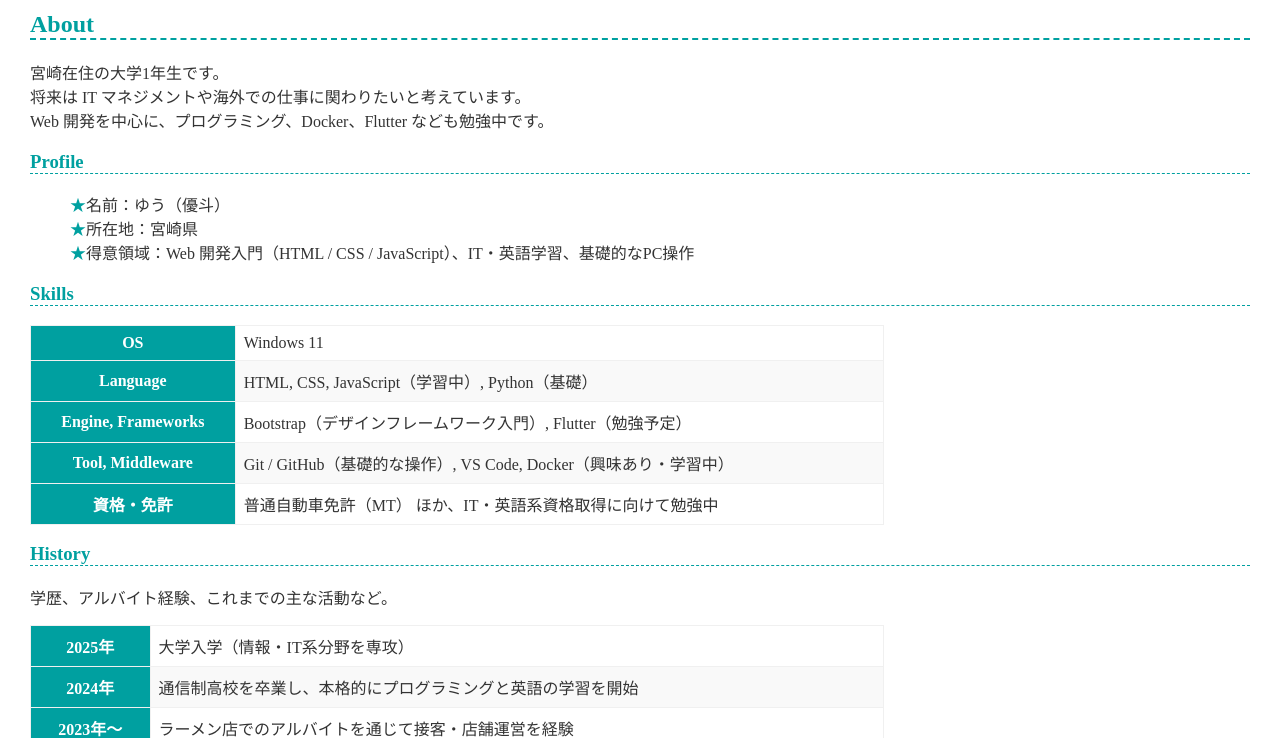
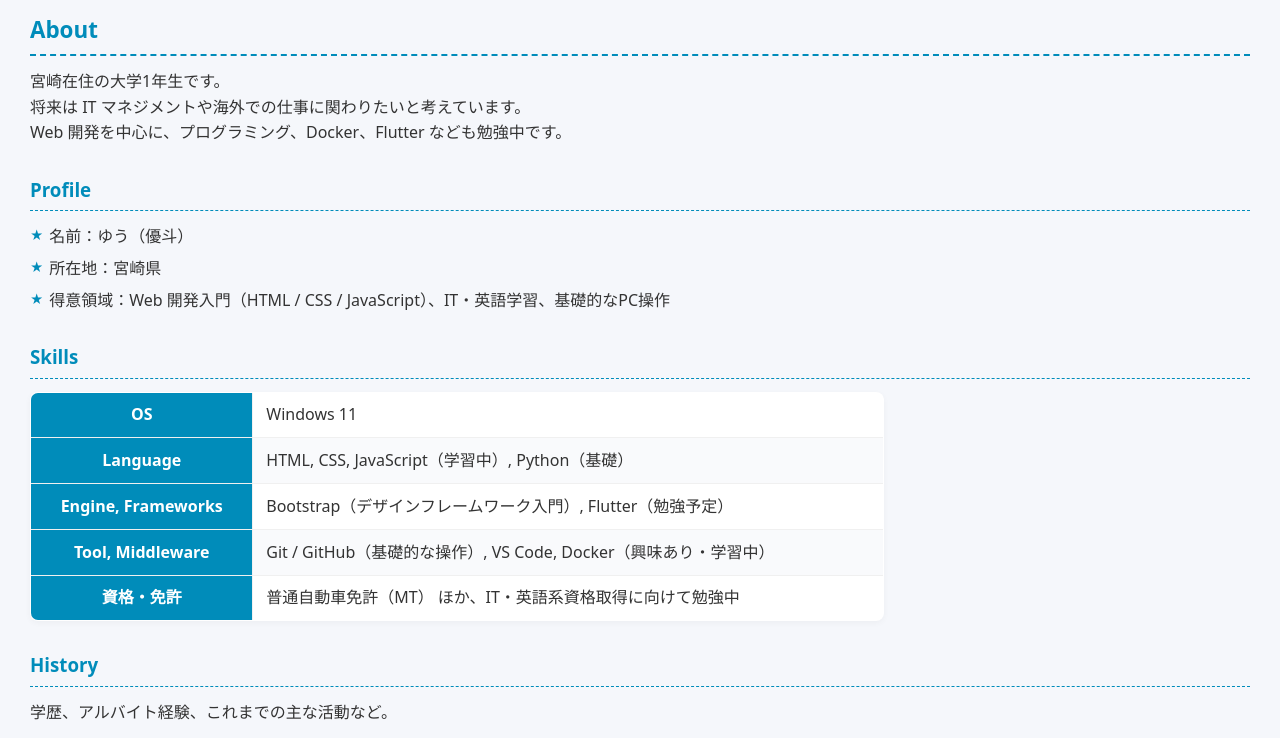
Before and after one commit to xiachengyoudou-cloud/Xiachengyoudou.github.io, a plain HTML site: page index.html in a window 1280 px wide. Shown: the part 111-849 px from the top of the page. Drawn offline with Linux system fonts and the light colour scheme.

Commit message:
Update style.css

```diff
--- a/style.css
+++ b/style.css
@@ -3,7 +3,8 @@
 -------------------- */
 
 :root {
-  --theme-color: #00a0a0;
+  /* テーマカラーを少しだけ青寄りに変更 */
+  --theme-color: #008cba;
 }
 
 * {
@@ -19,6 +20,14 @@ body {
   margin: 0;
   padding: 30px;
   color: #333;
+  font-family: system-ui, -apple-system, BlinkMacSystemFont, "Segoe UI", sans-serif;
+  background: #f5f7fb; /* うっすらグレー寄りの背景 */
+  line-height: 1.6;
+}
+
+/* 本文を少し読みやすくする */
+p {
+  margin: 0 0 1rem;
 }
 
 /* --------------------
@@ -28,6 +37,21 @@ body {
 h1, h2, h3 {
   color: var(--theme-color);
   border-bottom: dashed 0.1em var(--theme-color);
+  padding-bottom: 0.3em;
+  margin-top: 1.8rem;
+  margin-bottom: 0.8rem;
+}
+
+/* h1だけ少し大きくしてトップ感を出す */
+h1 {
+  font-size: 2rem;
+  text-align: center;
+  margin-top: 0;
+}
+
+/* h2は少しだけ目立たせる */
+h2 {
+  font-size: 1.4rem;
 }
 
 /* --------------------
@@ -37,6 +61,12 @@ h1, h2, h3 {
 a {
   color: var(--theme-color);
   text-decoration: none;
+  transition: opacity 0.2s ease, text-decoration 0.2s ease;
+}
+
+a:hover {
+  opacity: 0.8;
+  text-decoration: underline;
 }
 
 /* --------------------
@@ -45,10 +75,28 @@ a {
 
 ul {
   list-style: none;
+  padding-left: 0;
+  margin: 0 0 1rem;
 }
+
+li {
+  position: relative;
+  padding-left: 1.2em;
+  margin-bottom: 0.4rem;
+}
+
 li:before {
   content: "★";
   color: var(--theme-color);
+  position: absolute;
+  left: 0;
+  top: 0.1em;
+  font-size: 0.8em;
+}
+
+/* ネストされたリストは★を少し小さくしてサブ感を出す */
+li ul li:before {
+  font-size: 0.7em;
 }
 
 /* --------------------
@@ -58,20 +106,41 @@ li:before {
 table {
   border-spacing: 0;
   border-collapse: collapse;
-  border: solid 1px #f0f0f0;
+  border: solid 1px #e5e5e5;
   min-width: 70%;
+  background-color: #fff;
+  border-radius: 8px;
+  overflow: hidden;
+  box-shadow: 0 2px 6px rgba(0,0,0,0.04);
+  margin-bottom: 1.5rem;
 }
+
 tr {
   background-color: #fff;
 }
+
 tr:nth-child(2n) {
-  background-color: #f9f9f9;
+  background-color: #f9fafc;
 }
+
 th {
   background: var(--theme-color);
   color: #fff;
+  white-space: nowrap;
 }
+
 th, td {
   border: solid 1px #f0f0f0;
-  padding: 0.5rem;
+  padding: 0.6rem 0.8rem;
 }
+
+/* スマホで横幅がきつくなりすぎないように */
+@media (max-width: 600px) {
+  body {
+    padding: 16px;
+  }
+  table {
+    min-width: 100%;
+    font-size: 0.9rem;
+  }
+}
```
